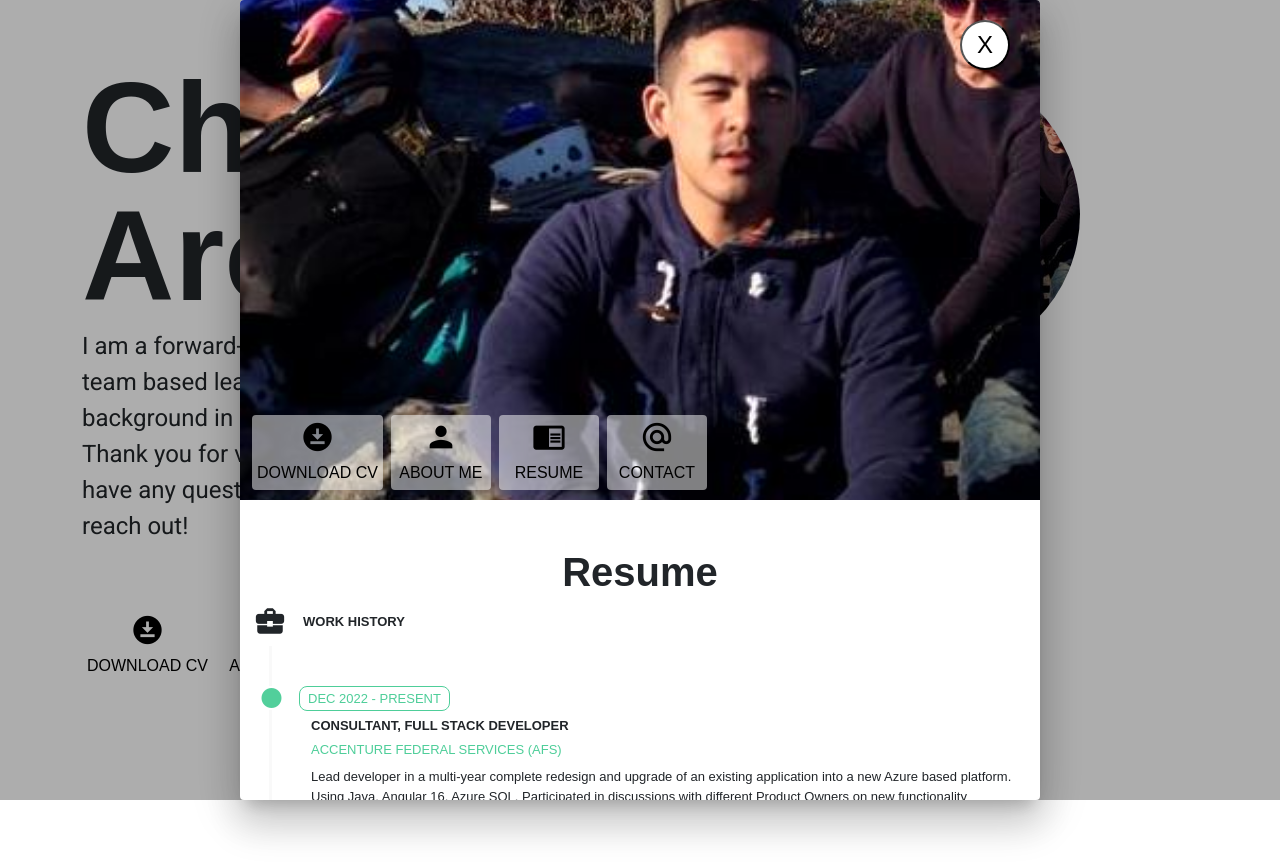
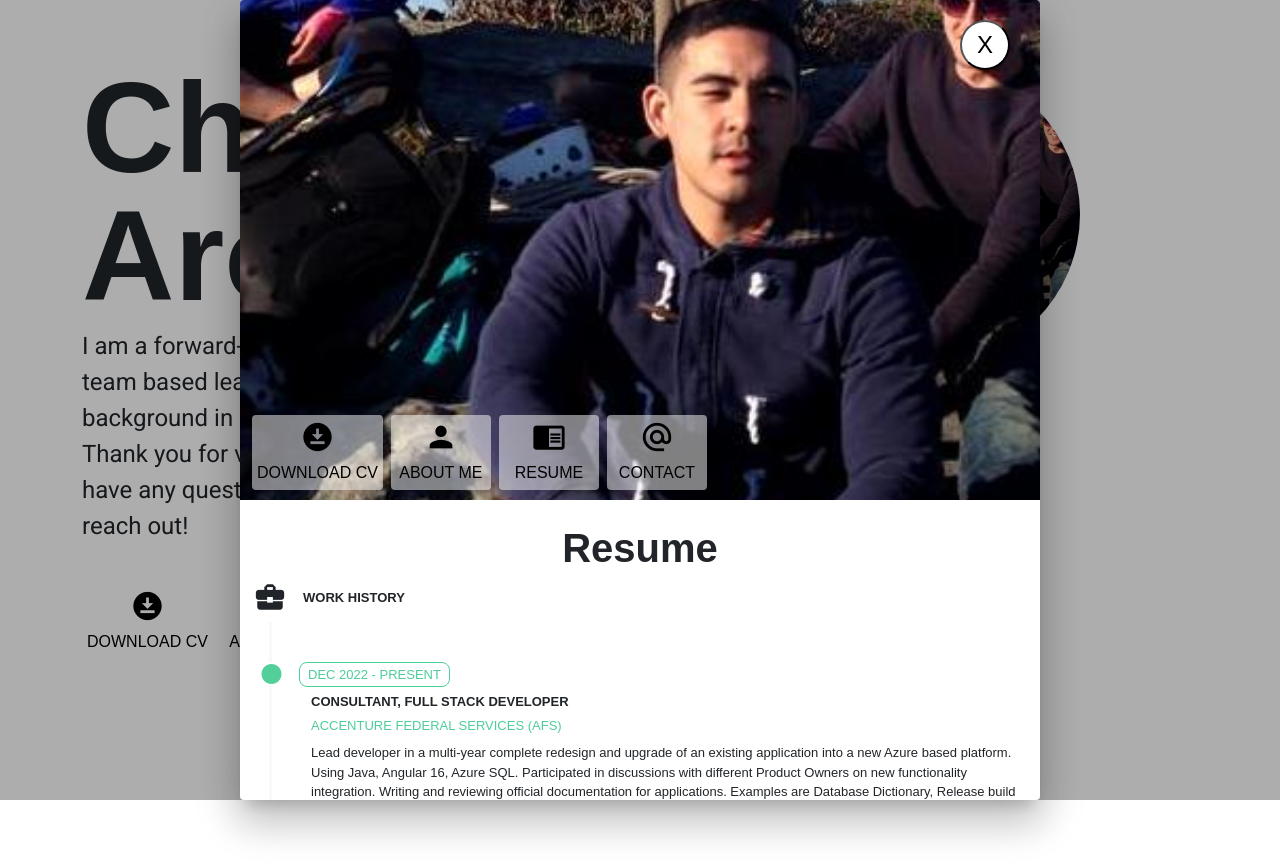
Before and after one commit to Caromin/CarominResume, an Angular app: page / in a window 1280 px wide. Both pictures are taken after a click on the button "RESUME". Built offline with nearby package versions, Linux system fonts and the light colour scheme.

Commit message:
css tweaks

```diff
--- a/src/app/components/resume-modal/resume-modal.component.scss
+++ b/src/app/components/resume-modal/resume-modal.component.scss
@@ -59,7 +59,7 @@
 
 .resumeFontSize {
     font-size: 13px !important;
-    height: 450px;
+    height: 400px;
     overflow-y: auto !important;
 }
 
--- a/src/app/services/open-modal.service.ts
+++ b/src/app/services/open-modal.service.ts
@@ -36,7 +36,7 @@ export class OpenModalService {
         this.dialog.open(BaseModalComponent, {
           maxHeight: '100vh',
           maxWidth: '100vw',
-          height: '1100px',
+          height: '1050px',
           width: '800px',
           autoFocus: false,
           data: {value: modalType}
--- a/src/styles.scss
+++ b/src/styles.scss
@@ -41,7 +41,7 @@ body { margin: 0; font-family: 'Poppins', sans-serif }
 }
 
 .customMt5 {
-    margin-top: 3rem !important;
+    margin-top: 1.5rem !important;
 }
 
 .aboutContainer {
```
